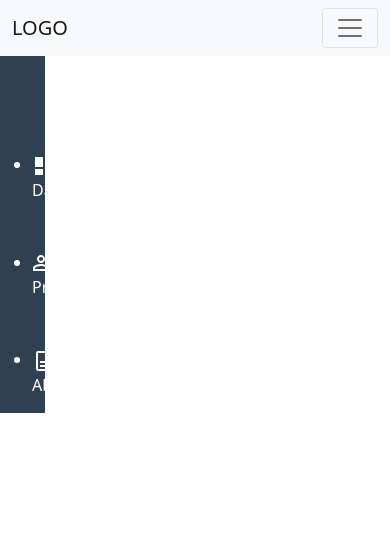
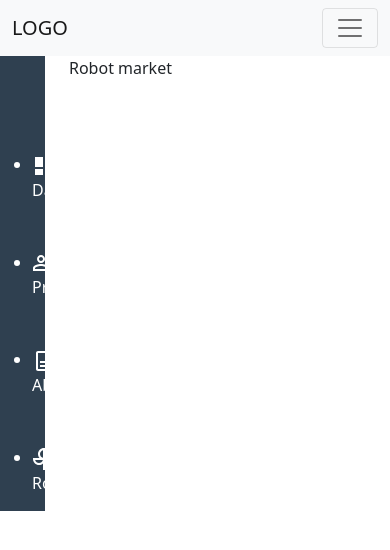
Before and after one commit to DivyarajsinhRana/user-authentication, a React (Create React App) app in the folder authentication/: page /dashboard/Robots in a window 390 px wide. Shown: the top 550 px of the page. Built offline with nearby package versions, Linux system fonts and the light colour scheme; sample sign-in values are in the browser's storage.

Commit message:
responsive layout initialized

```diff
--- a/authentication/src/App.js
+++ b/authentication/src/App.js
@@ -6,13 +6,11 @@ import { AuthProvider, logout, useAuthDispatch, useAuthState } from "./Context"
 import About from "./Pages/About/About"
 import Dashboard from "./Pages/Dashboard/Dashboard"
 import DashboardContent from "./Pages/Dashboard/DashboardContent"
-
-
 import Login from "./Pages/Login/Login"
 import Navbar from "./Pages/Navbar"
-
 import PageNotFound from "./Pages/NotFound/PageNotFound"
 import Profile from "./Pages/Profile/Profile"
+import Robot from "./Pages/Robots/Robot"
 import Sidebar from "./Pages/Sidebar/Sidebar"
 
 const App = () => {
@@ -32,13 +30,14 @@ const App = () => {
             <Routes>
           <Route path="Profile" element={<Profile/>}/>
           <Route path="About" element={<About/>}/>
+          <Route path="Robots" element={<Robot/>}/>
           <Route path="" element={<DashboardContent/>}/>
             </Routes>
             </Dashboard>
         </AppRoutes>
       }
       >
-         {/* <Route path="/*" element={<AppRoutes isPrivate={true}>
+      {/* <Route path="/*" element={<AppRoutes isPrivate={true}>
         <PageNotFound />
       </AppRoutes>} /> */}
         </Route>
--- /dev/null
+++ b/authentication/src/Pages/Robots/Robot.jsx
@@ -0,0 +1,10 @@
+
+const Robot = () => {
+    return (
+        <div>
+            Robot market
+        </div>
+    )
+}
+
+export default Robot
--- a/authentication/src/Pages/Sidebar/Sidebar.jsx
+++ b/authentication/src/Pages/Sidebar/Sidebar.jsx
@@ -1,4 +1,4 @@
-import { Dashboard, DescriptionOutlined, People, PeopleAltOutlined } from '@material-ui/icons'
+import { Dashboard, DescriptionOutlined, People, PeopleAltOutlined, ToysOutlined } from '@material-ui/icons'
 import { Link, Route, Routes } from 'react-router-dom'
 import About from '../About/About'
 import Profile from '../Profile/Profile'
@@ -11,6 +11,7 @@ const Sidebar = ({data}) => {
                    <li  className="pt-5 " ><Link to="/dashboard" className="link"><Dashboard/>  Dashboard</Link></li>
                    <li  className="pt-5 "><Link to="Profile" className="link"><PeopleAltOutlined/> Profile</Link></li>
                    <li  className="pt-5 "><Link to="About" className="link"><DescriptionOutlined/>   About</Link></li>
+                   <li  className="pt-5 "><Link to="Robots" className="link"><ToysOutlined/>   Robots</Link></li>
                </ul>
         </div>
 
```
Also changed, not shown: authentication/src/Pages/Robots/robot.css (added).
